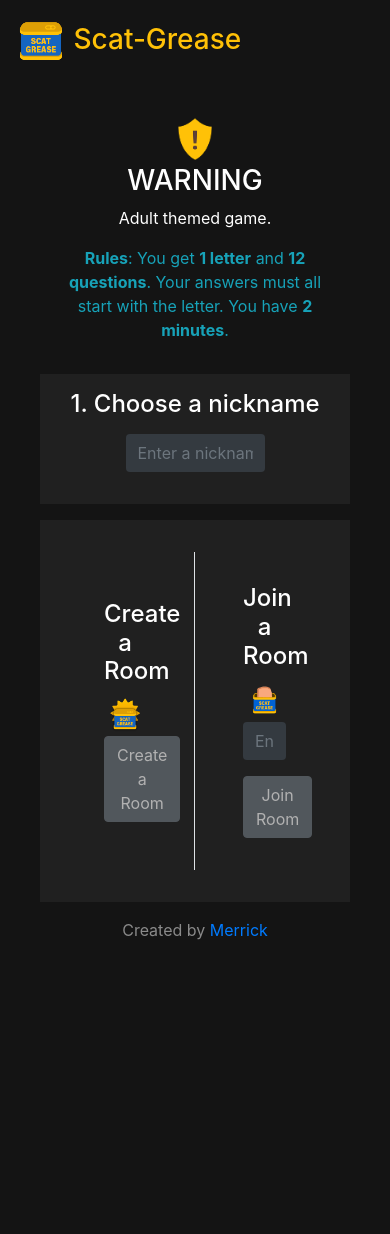
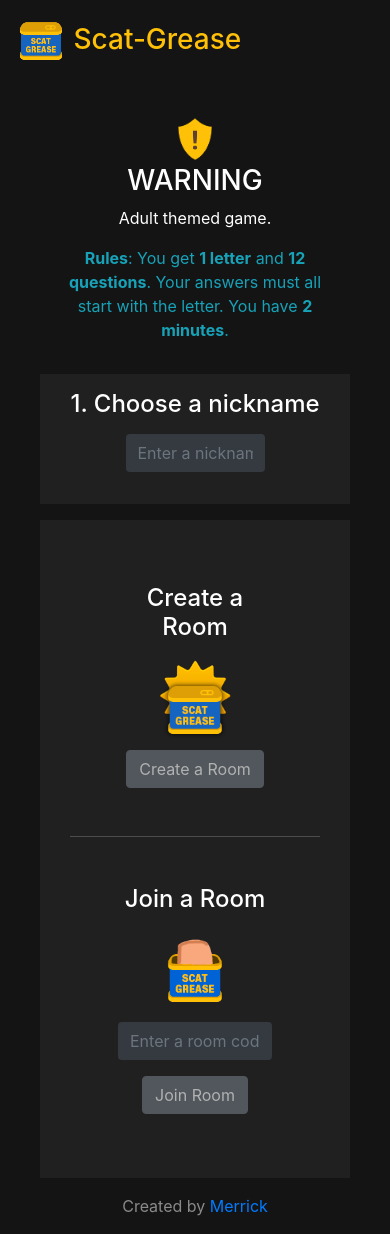
Before and after one commit to merrick89/scat-grease, a React (Create React App) app: page / in a window 390 px wide. Before the commit the page ends 958 px from the top, so only its background shows below. Built offline with nearby package versions, Linux system fonts and the light colour scheme.

Commit message:
Fix mobile sizing on index

```diff
--- a/src/App.css
+++ b/src/App.css
@@ -101,6 +101,10 @@ body {
   top:20px;
 }
 
+.createRoom{
+  border-right:1px solid RGBA(255,255,255,0.2)
+}
+
 @media (min-width: 48em) {
  .masthead-brand {
    float: left;
@@ -117,6 +121,13 @@ body {
   }
   .mobile-countdown{
     display: block;
+  }
+}
+
+@media only screen and (max-width: 629px) {
+  .createRoom{
+    border-right:none;
+    border-bottom:1px solid RGBA(255,255,255,0.2)
   }
 }
 
--- a/src/components/Home.js
+++ b/src/components/Home.js
@@ -123,8 +123,8 @@ class Home extends Component {
           </div>
         </div>
         <div className="text-center p-3" style={{backgroundColor:"RGBA(255,255,255,0.05)"}}>
-          <div className="d-flex justify-content-around align-items-center">
-            <div className="w-50 p-5 border-right">
+          <div className="d-flex flex-wrap justify-content-around align-items-center">
+            <div className="w-50 p-5 createRoom" style={{minWidth: "250px"}}>
               <h4>Create a Room</h4>
               <img className="display-block" style={{width: "100%", maxWidth: "100px"}} src={newgame} alt="Create Game" /><br />
             { this.state.nickName
@@ -134,7 +134,7 @@ class Home extends Component {
                 <button className="btn btn-secondary" onClick={this.createRoom} disabled data-tip="Type in your name first!">Create a Room</button>
             }
             </div>
-            <div className="w-50 p-5">
+            <div className="w-50 p-5" style={{minWidth: "250px"}}>
               <h4>Join a Room</h4>
               <img className="display-block" style={{width: "100%", maxWidth: "100px"}} src={joingame} alt="Join Game" /><br />
               <div className="mb-3">
```
